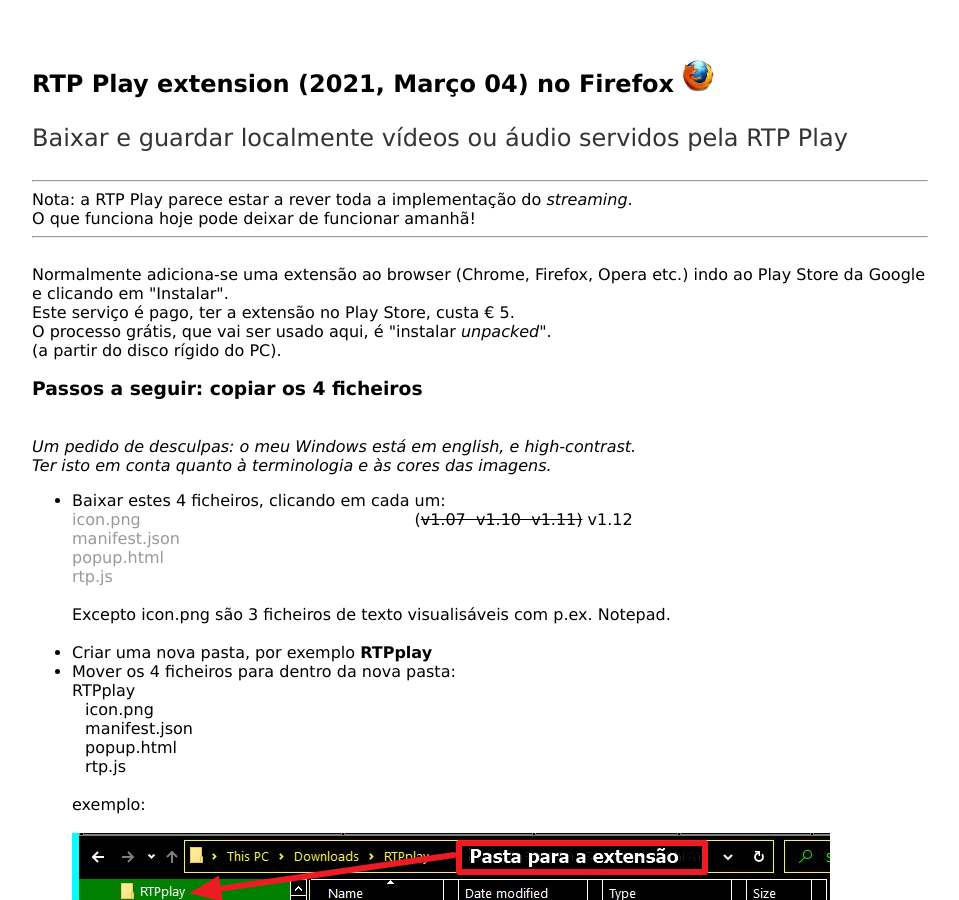
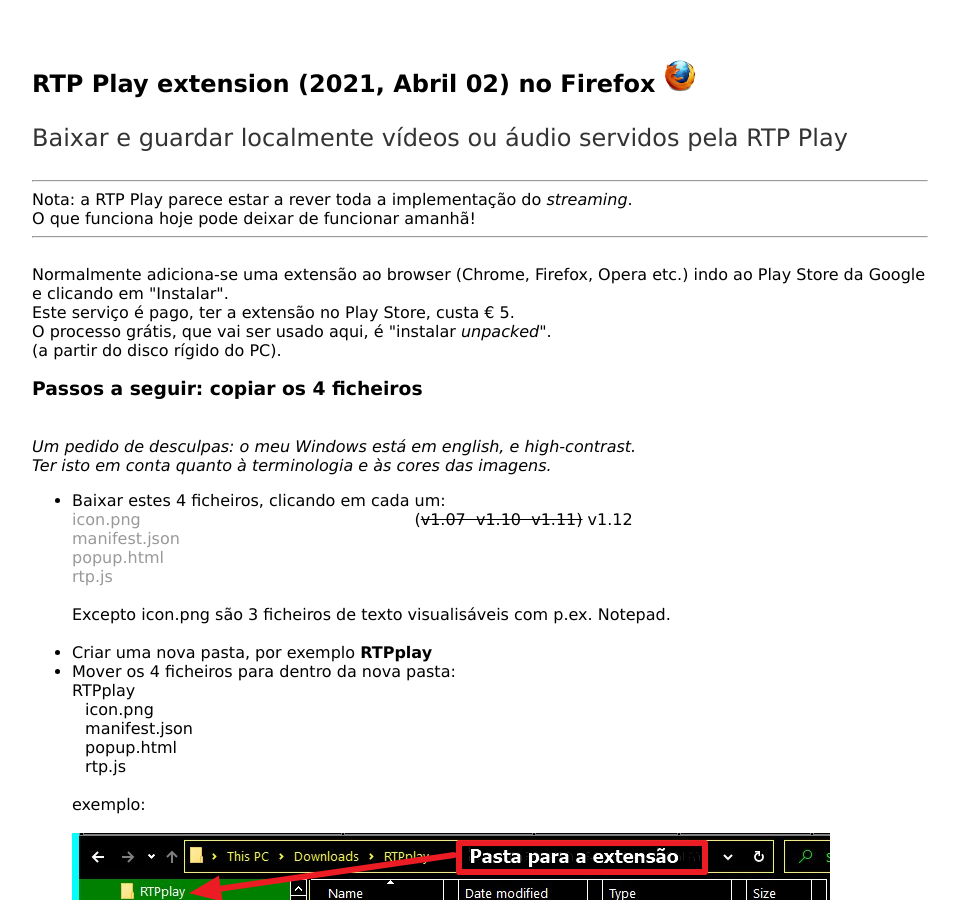
Before and after one commit to rtpplay/recursos.github.io, a Jekyll site: the page built from index_ff.html, in a window 1280 px wide and 900 px high. Shown: the whole window, without its empty margins (160-1119 px from the left). Built offline with Jekyll 4.4.1, drawn with Linux system fonts in a browser that asks for light colours.

Commit message:
Update index_ff.html

```diff
--- a/index_ff.html
+++ b/index_ff.html
@@ -3,7 +3,7 @@
 title: RTP Play extension (Firefox)
 ---
 <div class="blurb">
-	<h2>RTP Play extension (2021, Março 04) no Firefox <img src="files_ff/firefox-icon.png"></h2>
+	<h2>RTP Play extension (2021, Abril 02) no Firefox <img src="files_ff/firefox-icon.png"></h2>
 	<p>Baixar e guardar localmente vídeos ou áudio servidos pela RTP Play
 
 	</p>
```
